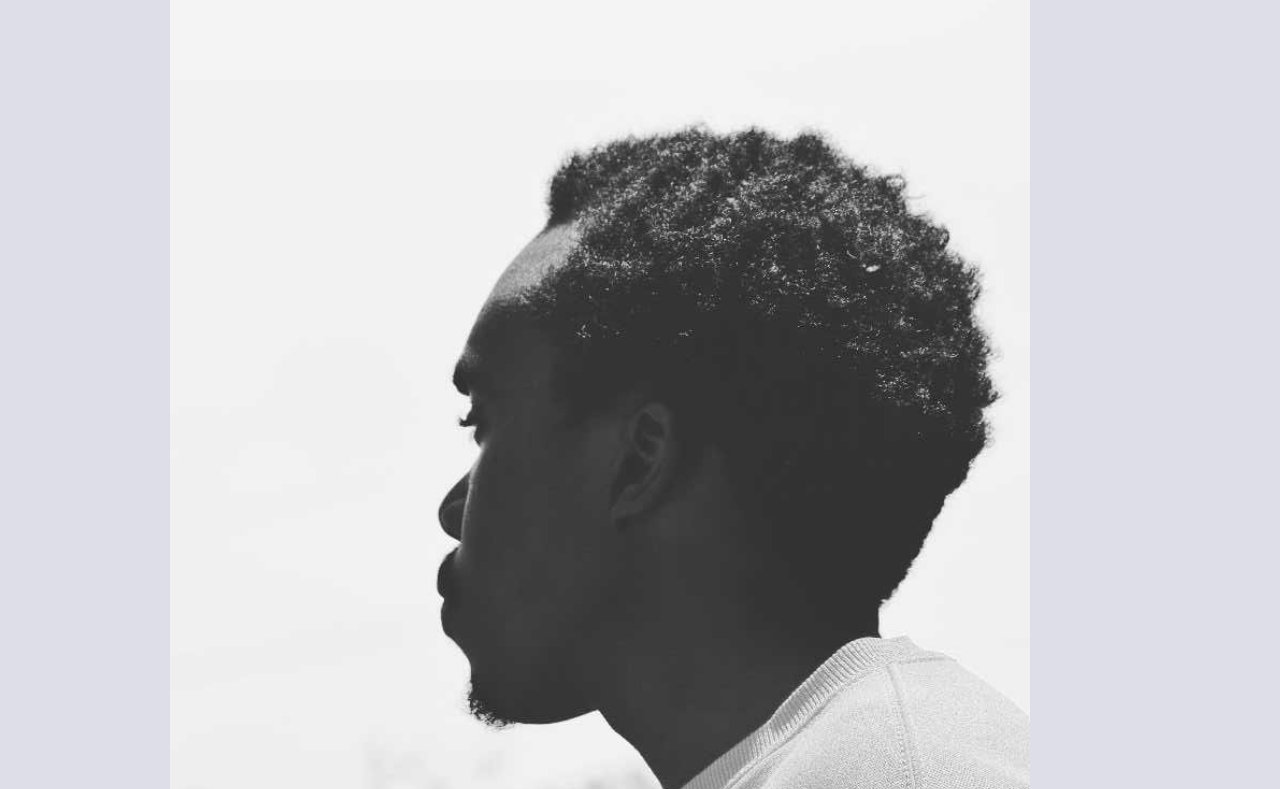
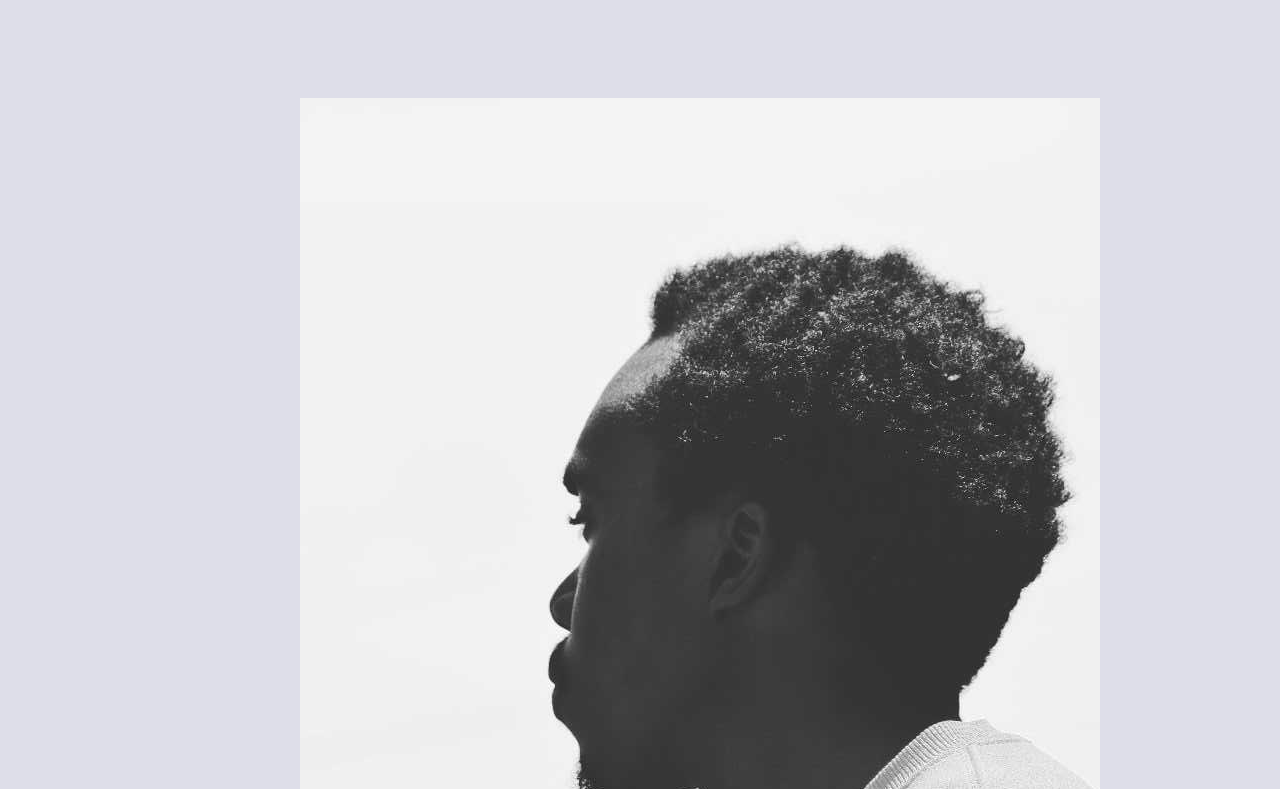
Before and after one commit to Joseph-oderoh/portfolio_landing, a plain HTML site: page index.html in a window 1280 px wide. Shown: the part 88-877 px from the top of the page. Drawn offline with Linux system fonts and the light colour scheme.

Commit message:
refactor:body add image

```diff
--- a/CSS/style.css
+++ b/CSS/style.css
@@ -49,8 +49,7 @@ body{
     height: 600px;
     padding: 130px;
     width: 600px;
-    background-image: url("/images/Jk-blvck.jpg");
-    background-size: cover;
+
     margin-right: 250px;
 
 }
--- a/index.html
+++ b/index.html
@@ -24,7 +24,9 @@
         <h1 class="display-6">JOSEPH <em>ODEROH</em> </h1>
     </div>
     <div class="blk">
-
+           <p class="im">
+               <img src="/images/Jk-blvck.jpg" alt="">
+           </p>
     </div>
     <div class="about">
         <h4> <u> ABOUT ME</u></h4>
```
